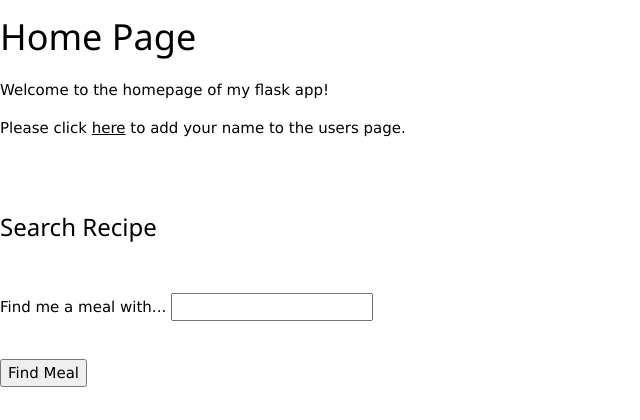
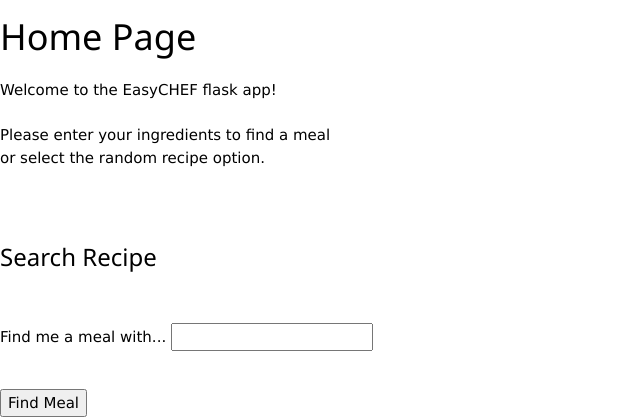
Before and after one commit to SinclairPythonAkoto/PythonRefactoring, a Flask app: page / in a window 1280 px wide. Shown: the top 420 px of the page, without its empty margins (0-640 px from the left). Run offline with Flask 2, Linux system fonts and the light colour scheme.

Commit message:
home & layout html updated

```diff
--- a/Easy_Chef/templates/home.html
+++ b/Easy_Chef/templates/home.html
@@ -4,8 +4,11 @@
 {% block content %}
 
 <h1>Home Page</h1>
-<p>Welcome to the homepage of my flask app!</p>
-<p>Please click <a href="#">here</a> to add your name to the users page.</p>
+<p>
+    Welcome to the EasyCHEF flask app! <br><br>
+    Please enter your ingredients to find a meal <br>
+    or select the random recipe option.
+</p>
 <br>
 <br>
 <div class="container">
--- a/Easy_Chef/templates/layout.html
+++ b/Easy_Chef/templates/layout.html
@@ -6,7 +6,7 @@
     <meta http-equiv="X-UA-Compatible" content="IE=edge">
     <meta name="viewport" content="width=device-width, initial-scale=1.0">
     <link rel="stylesheet" href="https://www.w3schools.com/w3css/4/w3.css">
-    <title>Flask Blueprint</title>
+    <title>Easy Chef | An easy choice of healthy eating foods!</title>
 </head>
 
 <body>
```
